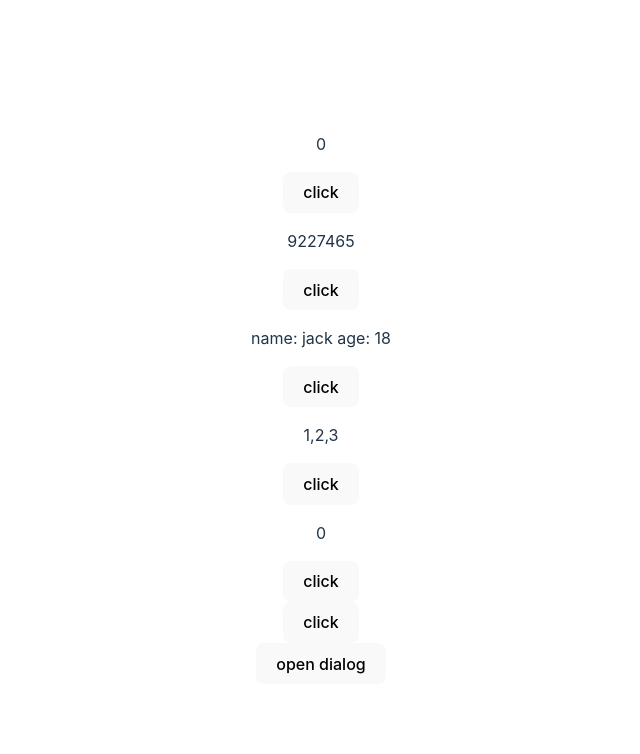
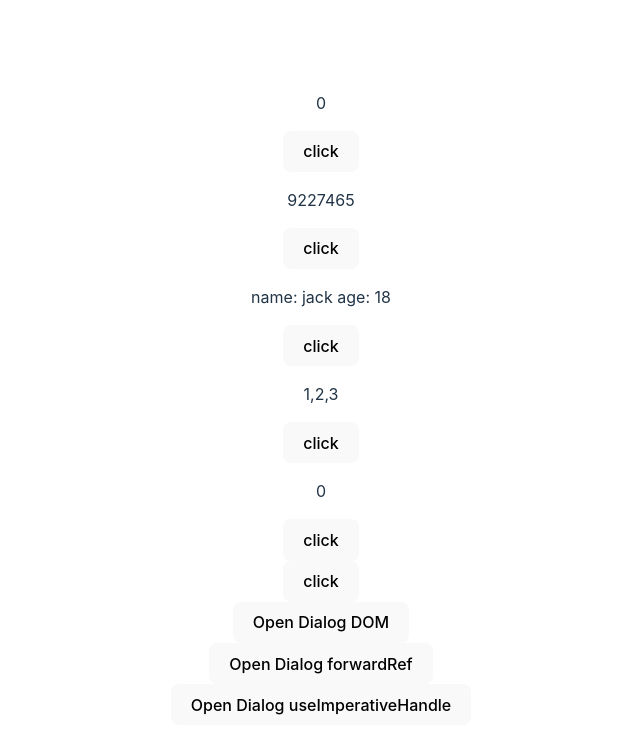
Before and after one commit to GuoXiCheng/react-sandbox, a React (Vite) app: page / in a window 1280 px wide. Shown: the top 754 px of the page, without its empty margins (319-959 px from the left). Built offline with nearby package versions, Linux system fonts and the light colour scheme.

Commit message:
update hook demo

```diff
--- a/src/pages/hook-demo/UseRefDOM.tsx
+++ b/src/pages/hook-demo/UseRefDOM.tsx
@@ -21,7 +21,7 @@ export default function UseRefDOM() {
                 <p>Open Dialog Success</p>
                 <button onClick={handleClose}>OK</button>
             </dialog>
-            <button onClick={handleOpen}>open dialog</button>
+            <button onClick={handleOpen}>Open Dialog DOM</button>
         </>
     );
 }
--- /dev/null
+++ b/src/pages/hook-demo/UseRefForward.tsx
@@ -0,0 +1,37 @@
+import { forwardRef, useRef } from "react";
+
+const MyDialog = forwardRef<HTMLDialogElement>((_, ref) => {
+
+    function handleClick() {
+        if (ref) {
+            (ref as React.MutableRefObject<HTMLDialogElement | null>)
+                .current?.close();
+        }
+    }
+
+    return (
+        <>
+            <dialog ref={ref}>
+                <p>Open Dialog Success</p>
+                <button onClick={handleClick}>OK</button>
+            </dialog>
+        </>
+    );
+});
+
+export default function UseRefForward() {
+    const ref = useRef<HTMLDialogElement>(null);
+
+    function handleClick() {
+        if (ref) {
+            ref.current?.showModal();
+        }
+    }
+
+    return (
+        <div>
+            <MyDialog ref={ref} />
+            <button onClick={handleClick}>Open Dialog forwardRef</button>
+        </div>
+    );
+}
--- /dev/null
+++ b/src/pages/hook-demo/UseRefImperative.tsx
@@ -0,0 +1,40 @@
+import { forwardRef, useImperativeHandle, useRef } from "react";
+
+const MyDialog = forwardRef((_, ref) => {
+    const dialogRef = useRef<HTMLDialogElement>(null);
+
+    useImperativeHandle(ref, () => ({
+        showModal: () => {
+            dialogRef.current?.showModal();
+        },
+        close: () => {
+            dialogRef.current?.close();
+        },
+    }));
+
+    return (
+        <dialog ref={dialogRef}>
+            <p>Open Dialog Success</p>
+            <button onClick={() => dialogRef.current?.close()}>OK</button>
+        </dialog>
+    );
+});
+
+export default function UseRefImperative() {
+    const ref = useRef<HTMLDialogElement>(null);
+
+    function handleOpen() {
+        if (ref.current) {
+            ref.current.showModal();
+        }
+    }
+
+    return (
+        <>
+            <MyDialog ref={ref} />
+            <button onClick={handleOpen}>
+                Open Dialog useImperativeHandle
+            </button>
+        </>
+    );
+}
--- a/src/pages/hook-demo/index.tsx
+++ b/src/pages/hook-demo/index.tsx
@@ -1,5 +1,7 @@
 import UseRefBasic from "./UseRefBasic";
 import UseRefDOM from "./UseRefDOM";
+import UseRefForward from "./UseRefForward";
+import UseRefImperative from "./UseRefImperative";
 import UseStateBasic from "./UseStateBasic";
 import UseStateLazyInit from "./UseStateLazyInit";
 import UseStateObjArr from "./UseStateObjArr";
@@ -14,6 +16,8 @@ export default function HookDemo() {
             <UseStatePre />
             <UseRefBasic />
             <UseRefDOM />
+            <UseRefForward />
+            <UseRefImperative />
         </>
     );
 }
--- a/src/pages/styles-demo/ExternalStyle.css
+++ b/src/pages/styles-demo/ExternalStyle.css
@@ -1,11 +1,11 @@
-.default-external-style {
+.default-external {
     font-size: 50px;
 }
 
-.external-style-active {
+.external-active {
     color: #646cffaa;
 }
 
-.external-style-inactive {
+.external-inactive {
     color: #888;
 }
--- a/src/pages/styles-demo/ExternalStyleA.tsx
+++ b/src/pages/styles-demo/ExternalStyleA.tsx
@@ -2,6 +2,6 @@ import './ExternalStyle.css';
 
 export default function ExternalStyleA() {
     return (
-        <div className="external-style-active">External Style A</div>
+        <div className="external-active">External Style A</div>
     );
 }
--- a/src/pages/styles-demo/ExternalStyleB.tsx
+++ b/src/pages/styles-demo/ExternalStyleB.tsx
@@ -3,7 +3,7 @@ import './ExternalStyle.css';
 export default function ExternalStyleB({ selected }: { selected: boolean }) {
     return (
         <div className={
-            selected ? "external-style-active" : "external-style-inactive"
+            selected ? "external-active" : "external-inactive"
         }>External Style B</div>
     );
 }
--- a/src/pages/styles-demo/ExternalStyleC.tsx
+++ b/src/pages/styles-demo/ExternalStyleC.tsx
@@ -3,7 +3,7 @@ import './ExternalStyle.css';
 export default function ExternalStyleC({ selected }: { selected: boolean }) {
     return (
         <div className={
-            `default-external-style ${selected ? 'external-style-active' : 'external-style-inactive'}`
+            `default-external ${selected ? 'external-active' : 'external-inactive'}`
         }>External Style C</div>
     );
 }
```
